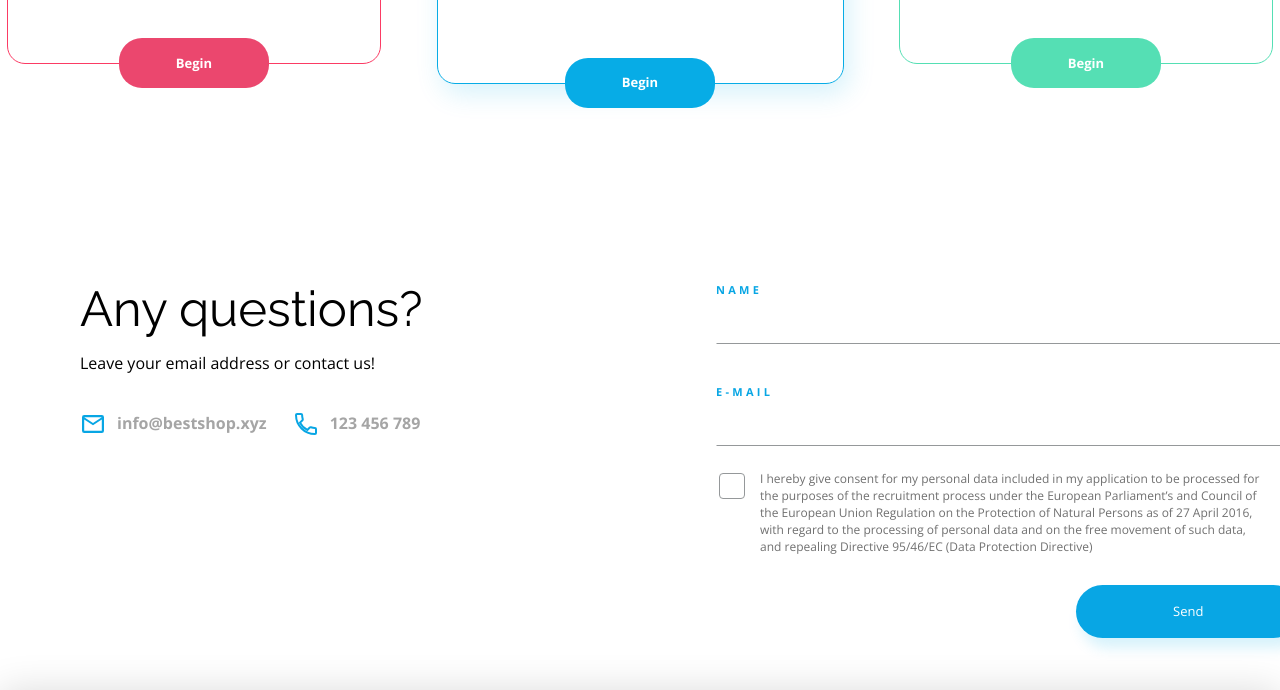
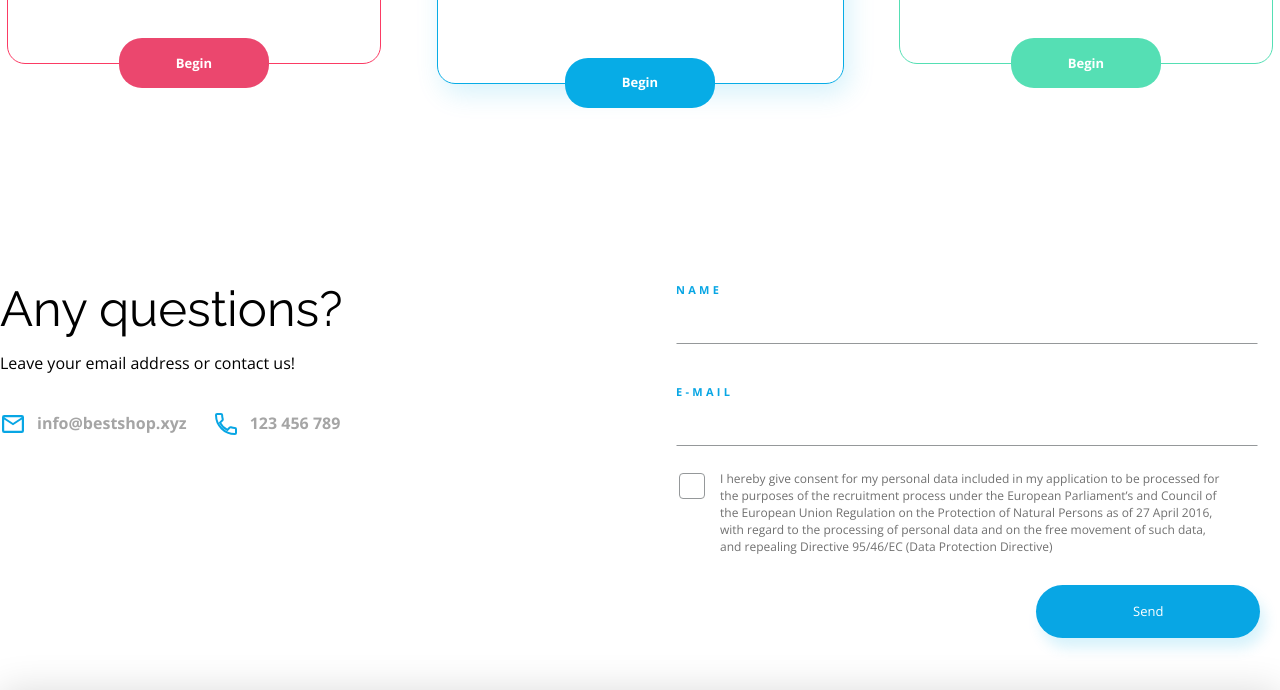
Before and after one commit to Varox2x/BestShop, a plain HTML site: page index.html in a window 1280 px wide. Shown: the part 3282-3972 px from the top of the page. Drawn offline with nearby package versions, Linux system fonts and the light colour scheme.

Commit message:
finishcommit

```diff
--- a/styles/styles.css
+++ b/styles/styles.css
@@ -748,8 +748,8 @@ nav a:hover {
     display: flex;
     padding-top: 100px;
     width: 1352px;
+    justify-content: center;
     margin: auto;
-    justify-content: center;
 }
 
 .contact_column {
@@ -785,10 +785,6 @@ nav a:hover {
 }
 
 .contact_column_left {
-    display: flex;
-    align-items: flex-start;
-    flex-direction: column;
-    padding-left: 80px;
 }
 
 .contact_buttons a:first-child::before {
```
Also changed, not shown: index.html (+1 -1 lines).
